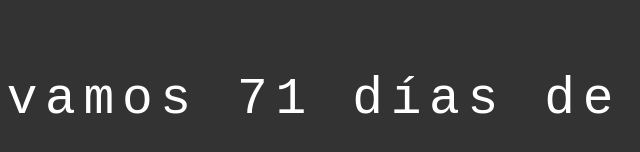
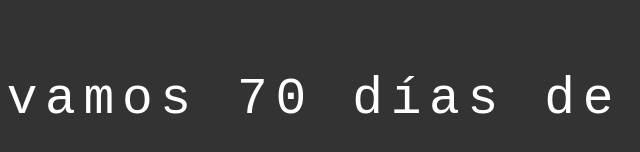
Before and after one commit to alejandrojuarez675/dias-cuarentena, a plain HTML site: page index.html in a window 1280 px wide. Shown: the part 194-346 px from the top of the page, 169-809 px from the left. Drawn offline with Linux system fonts and the light colour scheme.

Commit message:
Update dia de inicio a viernes 20/3

```diff
--- a/index.html
+++ b/index.html
@@ -68,7 +68,7 @@
     <script>
         getDiff = () => {
             // const initDay = new Date('2020-3-19 00:00:00');
-            const t = '2020-3-19 00:00:00'.split(/[- :]/);
+            const t = '2020-3-20 00:00:00'.split(/[- :]/);
 	        const initDay = new Date(t[0], t[1]-1, t[2], t[3], t[4], t[5]);
             const today = Date.now();
             const diffTime = Math.abs(initDay - today);
```
